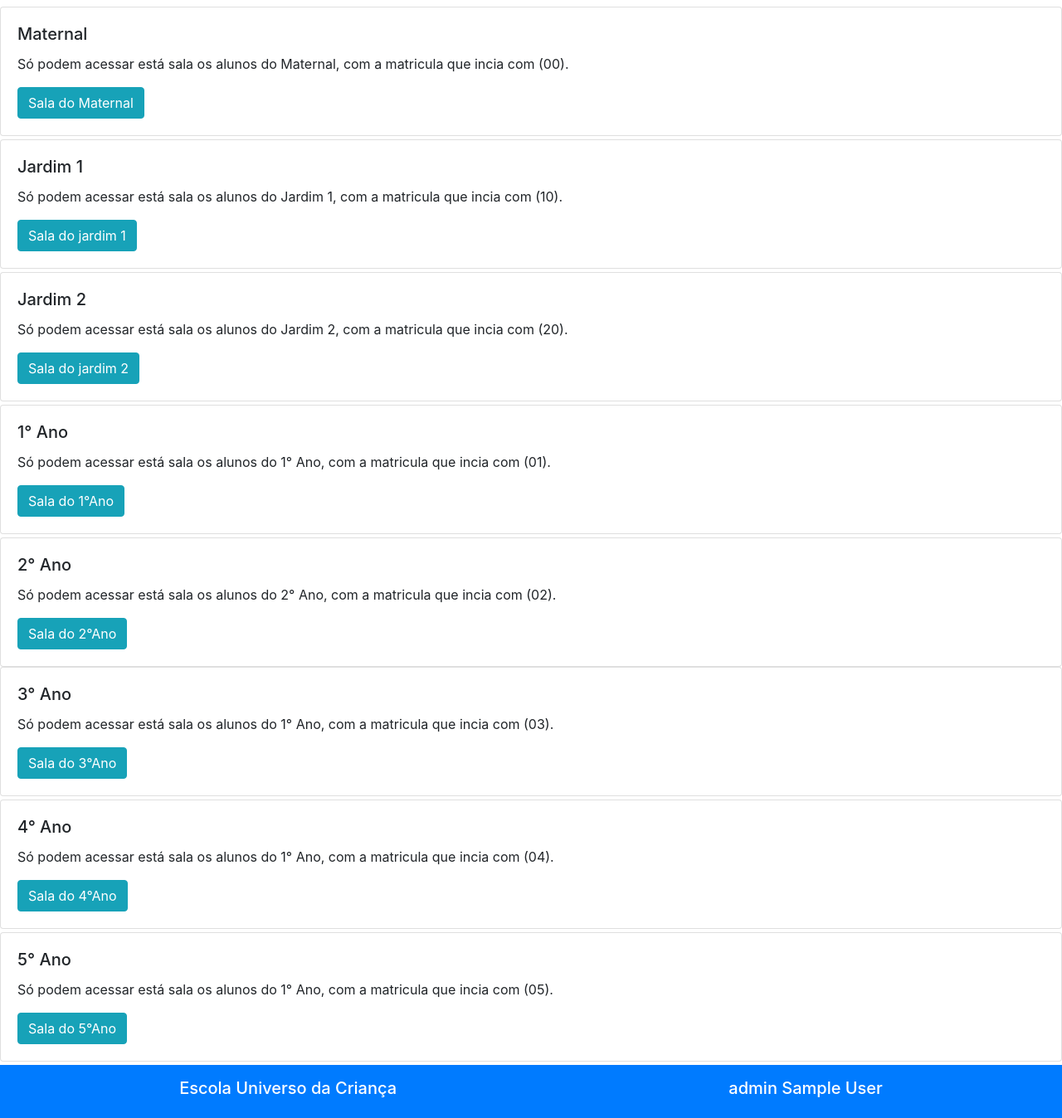
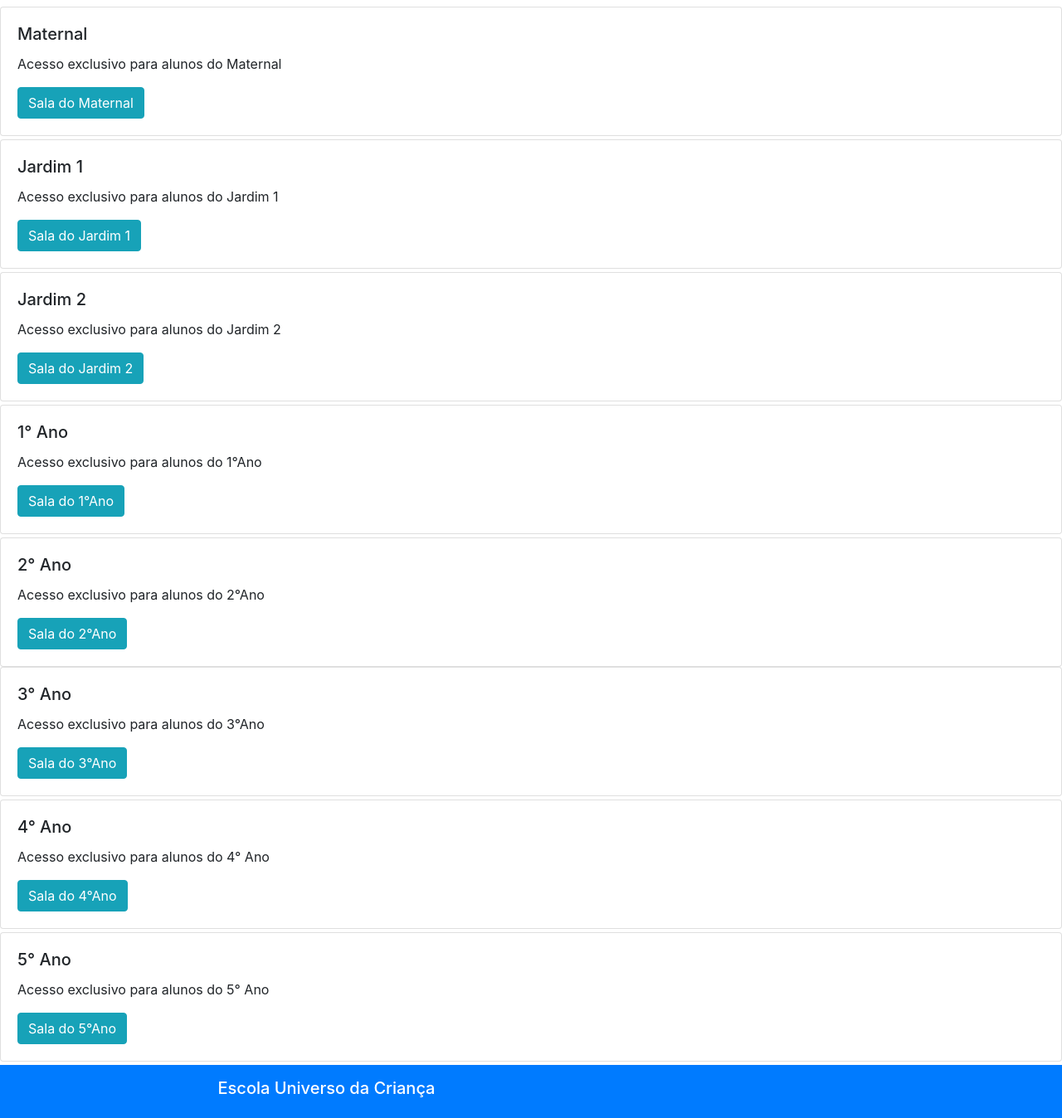
Before and after one commit to eliabeguerreiro/sistemaescola, a PHP site: page /src.php?pg=painel in a window 1280 px wide. Shown: the part 64-1412 px from the top of the page at 83% size. Run offline with PHP 8.4, Linux system fonts and the light colour scheme; the visitor is signed in with stand-in values (Sample User, id 1).

Commit message:
correções ortograficas

```diff
--- a/salas/01ano.php
+++ b/salas/01ano.php
@@ -4,7 +4,7 @@ include("../functions/funcoes.php");
 if(!empty($_SESSION['id'])){
 }else{header("Location: ../index.php");}
 if($_SESSION['tipo'] == 'Administrador'){
-}elseif($matricula[0]!=0 || $matricula[1]!=1){
+}elseif($_SESSION['tipo'] == '01ano'){
     $_SESSION['msg']='Você não pertence a esta sala!</br>';
     header("Location:../src.php?pg=painel");}
 $pagina ='01ano';
--- a/salas/02ano.php
+++ b/salas/02ano.php
@@ -4,7 +4,7 @@ include("../functions/funcoes.php");
 if(!empty($_SESSION['id'])){
 }else{header("Location: ../index.php");}
 if($_SESSION['tipo'] == 'Administrador'){
-}elseif($matricula[0]!=2 || $matricula[1]!=2){
+}elseif($_SESSION['tipo'] == '02ano'){
     $_SESSION['msg']='Você não pertence a esta sala!</br>';
     header("Location:../src.php?pg=painel");}
 $pagina ='02ano';
--- a/salas/03ano.php
+++ b/salas/03ano.php
@@ -4,7 +4,7 @@ include("../functions/funcoes.php");
 if(!empty($_SESSION['id'])){
 }else{header("Location: ../index.php");}
 if($_SESSION['tipo'] == 'Administrador'){
-}elseif($matricula[0]!=2 || $matricula[1]!=3){
+}elseif($_SESSION['tipo'] == '03ano'){
     $_SESSION['msg']='Você não pertence a esta sala!</br>';
     header("Location:../src.php?pg=painel");}
 $pagina ='03ano';
--- a/salas/04ano.php
+++ b/salas/04ano.php
@@ -4,7 +4,7 @@ include("../functions/funcoes.php");
 if(!empty($_SESSION['id'])){
 }else{header("Location: ../index.php");}
 if($_SESSION['tipo'] == 'Administrador'){
-}elseif($matricula[0]!=2 || $matricula[1]!=4){
+}elseif($_SESSION['tipo'] == '04ano'){
     $_SESSION['msg']='Você não pertence a esta sala!</br>';
     header("Location:../src.php?pg=painel");}
 $pagina ='04ano';
--- a/salas/05ano.php
+++ b/salas/05ano.php
@@ -4,7 +4,7 @@ include("../functions/funcoes.php");
 if(!empty($_SESSION['id'])){
 }else{header("Location: ../index.php");}
 if($_SESSION['tipo'] == 'Administrador'){
-}elseif($matricula[0]!=2 || $matricula[1]!=5){
+}elseif($_SESSION['tipo'] == '05ano'){
     $_SESSION['msg']='Você não pertence a esta sala!</br>';
     header("Location:../src.php?pg=painel");}
 $pagina ='05ano';
--- a/salas/jardim01.php
+++ b/salas/jardim01.php
@@ -4,7 +4,7 @@ include("../functions/funcoes.php");
 if(!empty($_SESSION['id'])){
 }else{header("Location: ../index.php");}
 if($_SESSION['tipo'] == 'Administrador'){
-}elseif($matricula[0]!=1 || $matricula[1]!=0){
+}elseif($_SESSION['tipo'] == 'jardim01'){
     $_SESSION['msg']='Você não pertence a esta sala!</br>';
     header("Location:../src.php?pg=painel");}
 $pagina ='jardim01';
--- a/salas/jardim02.php
+++ b/salas/jardim02.php
@@ -4,7 +4,7 @@ include("../functions/funcoes.php");
 if(!empty($_SESSION['id'])){
 }else{header("Location: ../index.php");}
 if($_SESSION['tipo'] == 'Administrador'){
-}elseif($matricula[0]!=2 || $matricula[1]!=0){
+}elseif($_SESSION['tipo'] == 'jardim02'){
     $_SESSION['msg']='Você não pertence a esta sala!</br>';
     header("Location:../src.php?pg=painel");}
 $pagina ='jardim02';
--- a/salas/maternal.php
+++ b/salas/maternal.php
@@ -4,7 +4,7 @@ include("../functions/funcoes.php");
 if(!empty($_SESSION['id'])){
 }else{header("Location: ../index.php");}
 if($_SESSION['tipo'] == 'Administrador'){
-}elseif($matricula[0]!=0 || $matricula[1]!=1){
+}elseif($_SESSION['tipo'] == 'maternal'){
     $_SESSION['msg']='Você não pertence a esta sala!</br>';
     header("Location:../src.php?pg=painel");}
 $pagina ='maternal';
@@ -25,7 +25,7 @@ $pagina ='maternal';
     	    <span class="navbar-toggler-icon"></span>
  		</button>
  		<h1 class="navbar-brand m-auto">Maternal</h1>
-		 <a class="text-decoration-none text-reset" href="../src.php?pg=painel"><button type="button" class="btn btn-danger">Voltar</button></a>	</nav><?php
+<a class="text-decoration-none text-reset" href="../src.php?pg=painel"><button type="button" class="btn btn-danger">Voltar</button></a>	</nav><?php
     $video = (isset($_GET['pagina']))? $_GET['pagina'] : 1;
     video($pagina,$video);?>
     <nav class="navbar navbar-dark bg-primary">
--- a/src.php
+++ b/src.php
@@ -36,54 +36,54 @@ if ($pagina == 'painel'){
    <div class="card mb-1 bg-sencondary">
   <div class="card-body">
     <h5 class="card-title">Maternal</h5>
-    <p class="card-text">Só podem acessar está sala os alunos do Maternal, com a matricula que incia com (00).</p>
+    <p class="card-text">Acesso exclusivo para alunos do Maternal</p>
     <a href="salas/maternal.php" class="btn btn-info">Sala do Maternal</a>
   </div></div>
 </div>
 <div class="card mb-1 bg-sencondary">
   <div class="card-body">
     <h5 class="card-title">Jardim 1</h5>
-    <p class="card-text">Só podem acessar está sala os alunos do Jardim 1, com a matricula que incia com (10).</p>
-    <a href="salas/jardim01.php" class="btn btn-info">Sala do jardim 1</a>
+    <p class="card-text">Acesso exclusivo para alunos do Jardim 1</p>
+    <a href="salas/jardim01.php" class="btn btn-info">Sala do Jardim 1</a>
   </div></div>
   <div class="card mb-1 bg-sencondary">
   <div class="card-body">
     <h5 class="card-title">Jardim 2</h5>
-    <p class="card-text">Só podem acessar está sala os alunos do Jardim 2, com a matricula que incia com (20).</p>
-    <a href="salas/jardim02.php" class="btn btn-info">Sala do jardim 2</a>
+    <p class="card-text">Acesso exclusivo para alunos do Jardim 2</p>
+    <a href="salas/jardim02.php" class="btn btn-info">Sala do Jardim 2</a>
   </div></div>
   <div class="card mb-1 bg-sencondary">
   <div class="card-body">
     <h5 class="card-title">1° Ano</h5>
-    <p class="card-text">Só podem acessar está sala os alunos do 1° Ano, com a matricula que incia com (01).</p>
+    <p class="card-text">Acesso exclusivo para alunos do 1°Ano</p>
     <a href="salas/01ano.php" class="btn btn-info">Sala do 1°Ano</a>
   </div></div>
   <div class="card mb- bg-sencondary">
   <div class="card-body">
     <h5 class="card-title">2° Ano</h5>
-    <p class="card-text">Só podem acessar está sala os alunos do 2° Ano, com a matricula que incia com (02).</p>
+    <p class="card-text">Acesso exclusivo para alunos do 2°Ano</p>
     <a href="salas/02ano.php" class="btn btn-info">Sala do 2°Ano</a>
   </div></div>
   <div class="card mb-1 bg-sencondary">
   <div class="card-body">    <h5 class="card-title">3° Ano</h5>
-    <p class="card-text">Só podem acessar está sala os alunos do 1° Ano, com a matricula que incia com (03).</p>
+    <p class="card-text">Acesso exclusivo para alunos do 3°Ano</p>
     <a href="salas/03ano.php" class="btn btn-info">Sala do 3°Ano</a>
   </div></div>
   <div class="card mb-1 bg-sencondary">
   <div class="card-body">
     <h5 class="card-title">4° Ano</h5>
-    <p class="card-text">Só podem acessar está sala os alunos do 1° Ano, com a matricula que incia com (04).</p>
+    <p class="card-text">Acesso exclusivo para alunos do 4° Ano</p>
     <a href="salas/04ano.php" class="btn btn-info">Sala do 4°Ano</a>
   </div></div>
   <div class="card mb-1 bg-sencondary">
   <div class="card-body">
     <h5 class="card-title">5° Ano</h5>
-    <p class="card-text">Só podem acessar está sala os alunos do 1° Ano, com a matricula que incia com (05).</p>
+    <p class="card-text">Acesso exclusivo para alunos do 5° Ano</p>
     <a href="salas/05ano.php" class="btn btn-info">Sala do 5°Ano</a>
   </div></div>
   <nav class="navbar navbar-dark bg-primary">
     <h1 class="navbar-brand mx-auto">Escola Universo da Criança</h1>
-    <h3 class="navbar-brand mx-auto"><?php echo $_SESSION['tipo'].' '.$_SESSION['nome']."<br>";?></h3>
+    <h3 class="navbar-brand mx-auto"><?php $_SESSION['nome'];?></h3>
     </nav>
 
 </body>
```
Also changed, not shown: index.php (+5 -7 lines).
